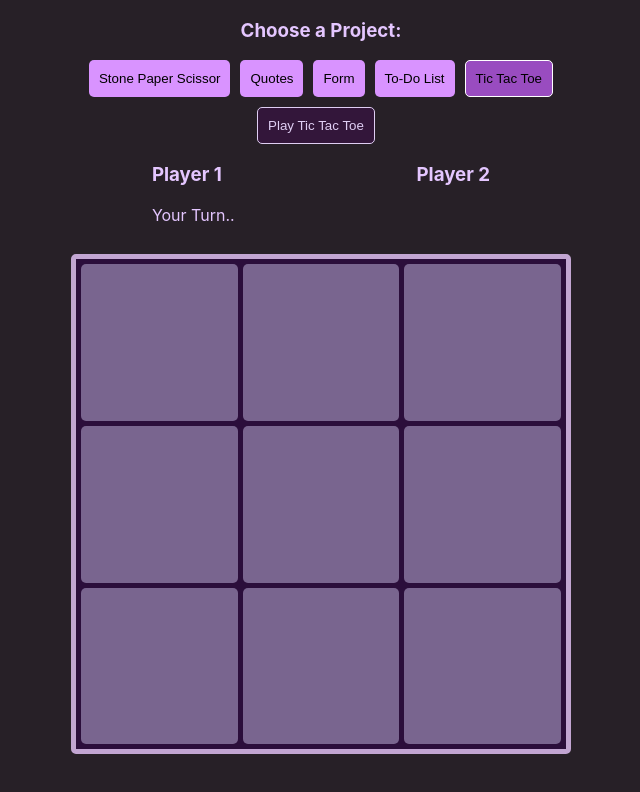
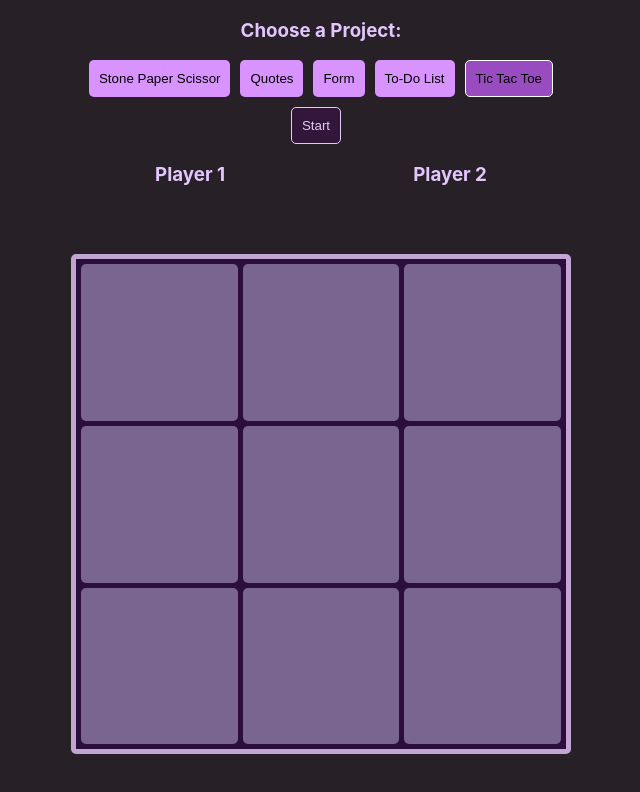
Before and after one commit to anaspxr/my-small-projects, a React (Create React App) app: page / in a window 1280 px wide. Both pictures are taken after a click on the button "Tic Tac Toe". Shown: the top 792 px of the page, without its empty margins (319-959 px from the left). Built offline with nearby package versions, Linux system fonts and the light colour scheme.

Commit message:
add play button functionality

```diff
--- a/src/App.css
+++ b/src/App.css
@@ -4,7 +4,7 @@
 
 body {
   background-color: rgb(39, 32, 39);
-  color: rgb(228, 198, 255);
+  color: #e4c6ff;
 }
 .App {
   align-items: center;
@@ -215,6 +215,23 @@ button:hover {
   background-color: #4e036351;
   margin-right: 10px;
 }
+@keyframes highlight {
+  0%,
+  40%,
+  80% {
+    background-color: #a271bd;
+  }
+  20%,
+  60% {
+    background-color: #ff84fd;
+  }
+  100% {
+    background-color: #4e036351;
+  }
+}
+.highlighted {
+  animation: highlight 1s;
+}
 
 .tictac-score {
   display: flex;
@@ -227,3 +244,8 @@ button:hover {
   padding: 0;
   font-size: 50px;
 }
+
+.tictac-cols-hover:hover {
+  cursor: pointer;
+  background-color: #a271bd;
+}
--- a/src/components/TicTac.jsx
+++ b/src/components/TicTac.jsx
@@ -1,9 +1,7 @@
 import { useEffect, useState } from "react";
 
 export default function TicTac() {
-  const [play, setPlay] = useState(false);
-  const [turn, setTurn] = useState(true);
-  const [columns, setColumns] = useState([
+  const initialValue = [
     { value: "" },
     { value: "" },
     { value: "" },
@@ -13,7 +11,20 @@ export default function TicTac() {
     { value: "" },
     { value: "" },
     { value: "" },
-  ]);
+  ];
+  const [highLight, setHighlight] = useState(false);
+  const [play, setPlay] = useState(false);
+  const [turn, setTurn] = useState(true);
+  const [complete, setComplete] = useState(null);
+  const [columns, setColumns] = useState(initialValue);
+
+  useEffect(() => {
+    highLight &&
+      setTimeout(() => {
+        setHighlight(false);
+      }, 1000);
+  }, [highLight]);
+
   const handleClick = (col) => {
     if (turn) {
       setColumns(columns.toSpliced(col, 1, { value: "X" }));
@@ -22,10 +33,6 @@ export default function TicTac() {
     }
     setTurn((prev) => !prev);
   };
-  useEffect(() => {
-    if (play) {
-    }
-  }, [play]);
   return (
     <div
       className="content-container"
@@ -36,21 +43,21 @@ export default function TicTac() {
       }}
     >
       <button
-        className="tictac-button"
+        className={`tictac-button ${highLight && "highlighted"}`}
         onClick={() => {
-          setPlay(!play);
+          !play ? setPlay(true) : setColumns(initialValue);
         }}
       >
-        Play Tic Tac Toe
+        {play ? "Restart" : "Start"}
       </button>
       <div className="tictac-score">
         <div>
           <h3>Player 1</h3>
-          {turn && <p>Your Turn..</p>}
+          {turn && play && <p>Your Turn..</p>}
         </div>
         <div>
           <h3>Player 2</h3>
-          {!turn && <p>Your Turn..</p>}
+          {!turn && play && <p>Your Turn..</p>}
         </div>
       </div>
       <div className="tictac-container">
@@ -59,9 +66,9 @@ export default function TicTac() {
             <div
               key={index}
               onClick={() => {
-                handleClick(index);
+                play ? handleClick(index) : setHighlight(true);
               }}
-              className="tictac-cols"
+              className={`tictac-cols ${play && "tictac-cols-hover"} `}
             >
               <p className="tictac-text">{col.value}</p>
             </div>
```
